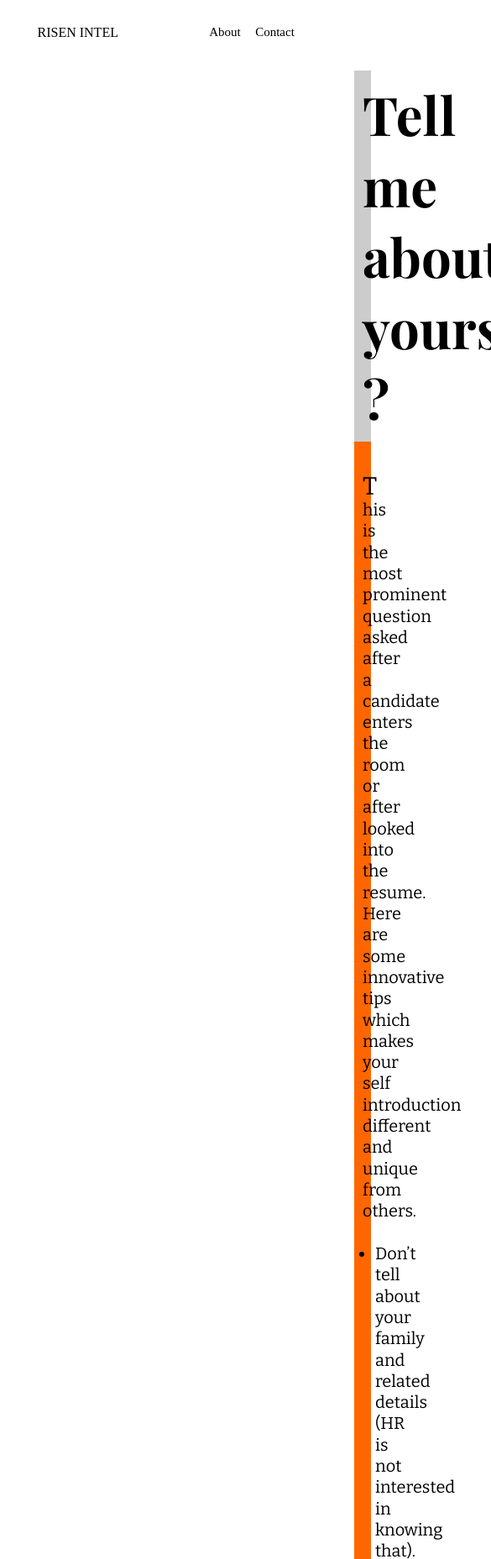
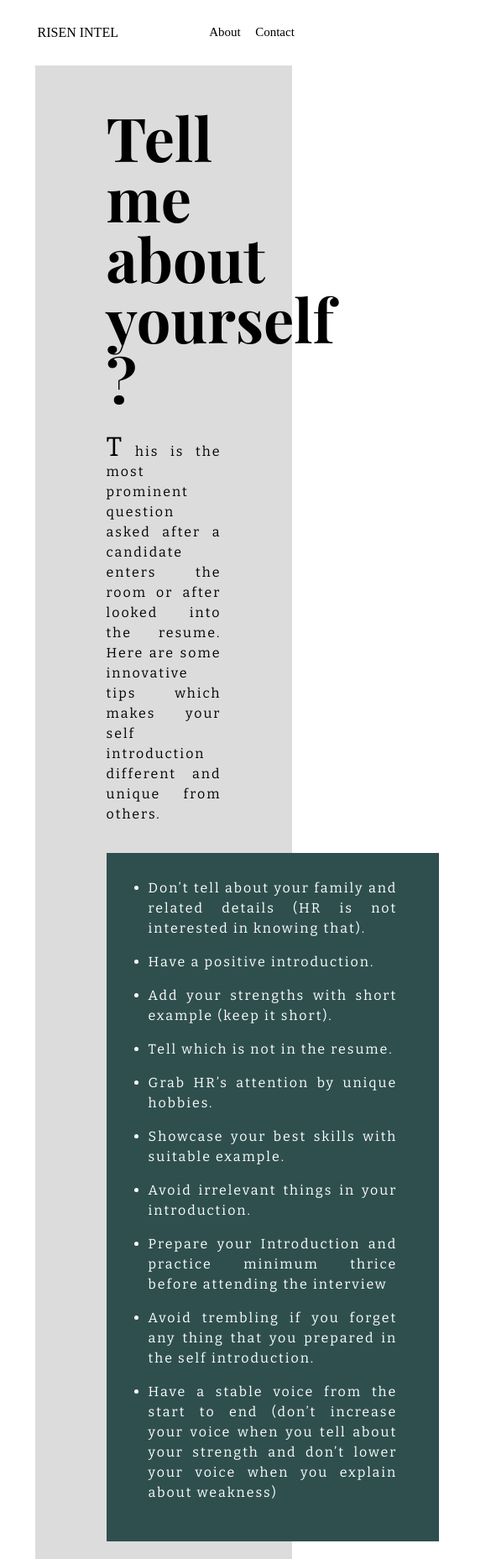
Before and after one commit to RavenJabhaJoseph/Blog, a plain HTML site: page index.html in a window 390 px wide. Shown: the top 1857 px of the page at 84% size, 585 px wide, since content can reach past the window. Drawn offline with nearby package versions, Linux system fonts and the light colour scheme.

Commit message:
I have some progressing in my web development and I.m trying my best to become a web developer

```diff
--- a/css/index.css
+++ b/css/index.css
@@ -15,7 +15,8 @@
     background-color: white;
     box-shadow: lightslategray;
 }
-.rectangle {
+
+/*.rectangle {
     position: relative;
     top: -50vh;
     left: 10vh;
@@ -44,7 +45,7 @@
     top: -35vh;
     z-index: -1;
 }
-
+*/
 .nav-bar a {
     text-decoration: none;
     color: black;
@@ -63,34 +64,99 @@
     float: left;
     margin-left: 7%;
 }
+
 .container-1 {
-    padding: 0 50vh;
-    position: relative;
-    top: 10vh
+    background-color: #DCDCDC;
+    height: auto;
+    margin: 0 50vh;
+    padding: 15vh 10vh;
 }
 
 .title {
-    font-family: 'Playfair Display', serif;
-    font-size: 5vh;
-    line-height: 10vh;
-    background-color: #cccccc;
-    padding: 10px 10px;
+    font-family: 'Playfair Display', Serif;
+    font-size: 3.5em;
+    line-height: 1.5em;
+}
+.content span {
+    font-size: 2em;
+    font-family: Bitter, serif;
+}
+.content p{
+    padding: 4vh 0;
+    line-height: 1.5rem;
+    letter-spacing: 2px;
+    text-align: justify;
+    font-family: Bitter, serif;
+}
+.point {
+    width: 67.5vh;
+    height: auto;
+    padding: 30px 50px;
+    background-color: #2F4F4F;
 }
 
-.content {
-    background-color: #ff6600;
-    padding: 15px 10px;
+.point ul li {
+    letter-spacing: 2px;
+    line-height: 1.5rem;
+    text-align: justify;
+    font-family: Bitter, serif;
+    padding-bottom: 1rem;
+    color: white;
 }
-.paragraph span {
-    font-size: 3.5vh;
+
+@media all and (min-width: 901px) and (max-width: 1024px) {
+    .container-1 {
+        margin: 0 10vh;
+    }
+    .point {
+        width: 53vh;
+    }
 }
-.paragraph , .point {
-    padding-top: 3vh;
-    font-size: 20px;
-    font-family: 'Bitter', serif;
-    text-align: justify;
-    line-height: 3vh;
+
+@media all and (max-width: 900px) {
+    .container-1 {
+        margin: 0 5vh;
+    }
+    .point {
+        width: 60vh;
+    }
 }
-.point ul{
-    padding-left: 15px;
+
+@media all and (max-width: 768px) {
+
 }
+@media all and (max-width: 600px) {
+    .point {
+        width: 47vh;
+    }
+    .point ul li {
+        font-size: 1rem;
+    }
+    .title {
+        font-size: 3rem;
+    }
+}
+@media all and (max-width: 480px) {
+
+}
+
+@media all and (max-width: 360px) {
+    .container-1 {
+        padding: 18vh 5vh;
+    }
+    .title {
+        font-size: 1.8rem;
+    }
+    .content p {
+        font-size: 15px;
+        line-height: 1.5rem;
+        letter-spacing: normal;
+    }
+    .point {
+        width: 37vh;
+        padding: 20px 23px;
+    }
+    .point ul li {
+        font-size: 15px;
+    }
+}
--- a/index.html
+++ b/index.html
@@ -37,6 +37,11 @@
                     <li>Tell which is not in the resume.</li>
                     <li>Grab HR’s attention by unique hobbies.</li>
                     <li>Showcase your best skills with suitable example.</li>
+                    <li>Avoid irrelevant things in your introduction.
+                    <li>Prepare your Introduction and practice minimum thrice before attending the interview
+                    </li>
+                    <li>Avoid trembling if you forget any thing that you prepared in the self introduction.</li>
+                    <li>Have a stable voice from the start to end (don’t increase your voice when you tell about your strength and don’t lower your voice when you explain about weakness)</li>
                 </ul>
             </div>
         </div>
```
